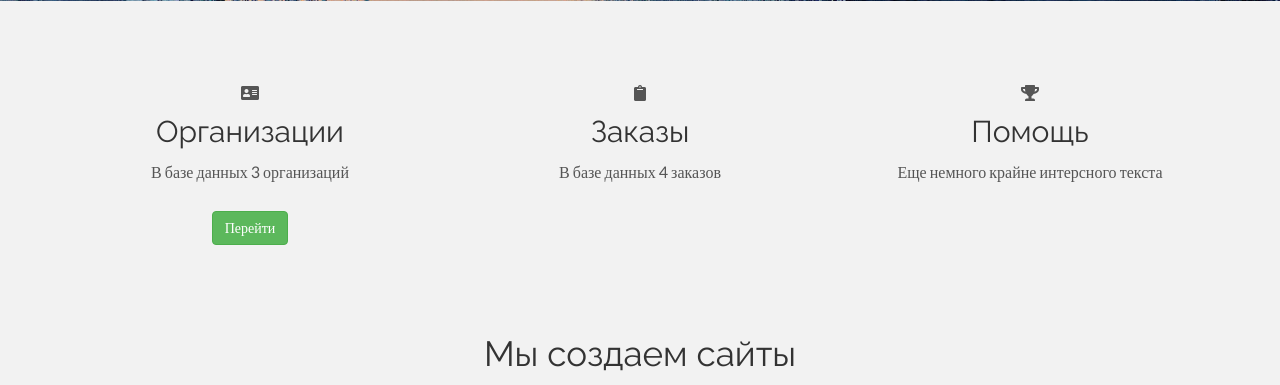
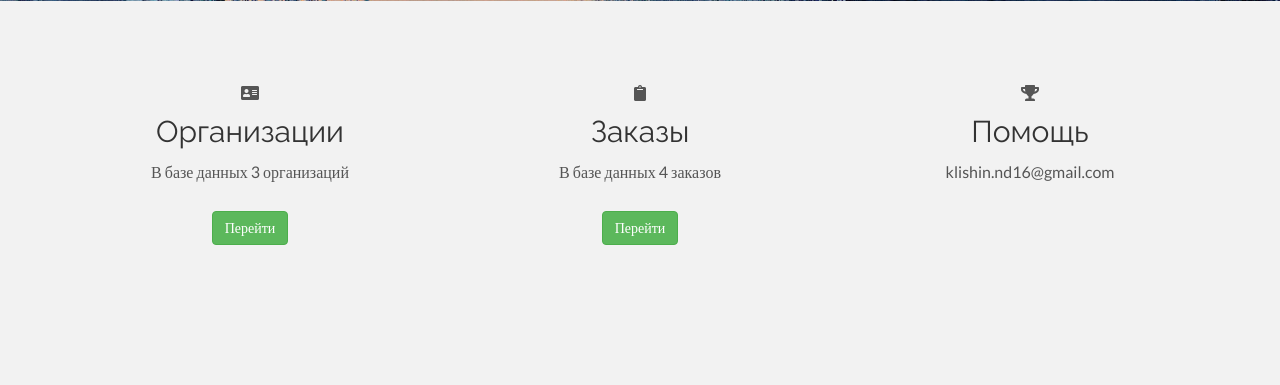
Before and after one commit to klishin16/course-project, a Django app: page /catalog/ in a window 1280 px wide. Shown: the part 559-944 px from the top of the page. Run offline with Django 3.2, Linux system fonts and the light colour scheme; some libraries are stand-ins or nearby versions.

Commit message:
Change_0.5

```diff
--- a/catalog/templates/index.html
+++ b/catalog/templates/index.html
@@ -57,13 +57,14 @@
           <p>
             В базе данных {{ num_orders }} заказов
           </p>
+          <form action="orders"><button type="submit" class="btn btn-success">Перейти</button></form>
         </div>
 
         <div class="col-lg-4">
           <i class="fa fa-trophy"></i>
           <h4>Помощь</h4>
           <p>
-            Еще немного крайне интерсного текста
+            klishin.nd16@gmail.com
           </p>
         </div>
       </div>
@@ -73,9 +74,8 @@
       <div class="row centered">
         <br><br>
         <div class="col-lg-8 col-lg-offset-2">
-          <h4>Мы создаем сайты</h4>
+          <h4></h4>
           <p>
-            Норвегия – скандинавское страна, на территории которой расположены горы, ледники и глубокие прибрежные фьорды. Столица страны, город Осло, славится своими многочисленными парками, скверами и музеями. В коллекции Музея кораблей викингов собраны дубовые суда IX века. Из Бергена, где сохранилось множество разноцветных деревянных домов, ежедневно отправляются катера к величественному Согне-фьорду. В Норвегии популярны рыбалка, пеший туризм и катание на горных лыжах на курортах Лиллехаммера, где в 1994 году проходили Олимпийские игры.
           </p><br><br>
         </div>
         <div class="col-lg-2"></div>
@@ -89,8 +89,6 @@
       <div class="container">
         <div class="row centered">
           <div class="col-lg-8 col-lg-offset-2">
-            <h4>Разработка сайтов на профессинальном уровне</h4>
-            <p>Еще немного текста</p>
           </div>
         </div>
       </div>
```
